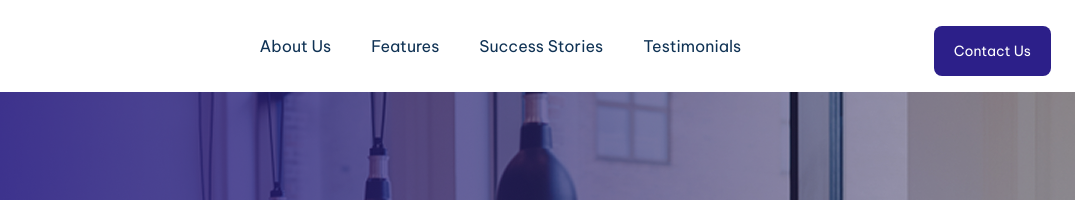
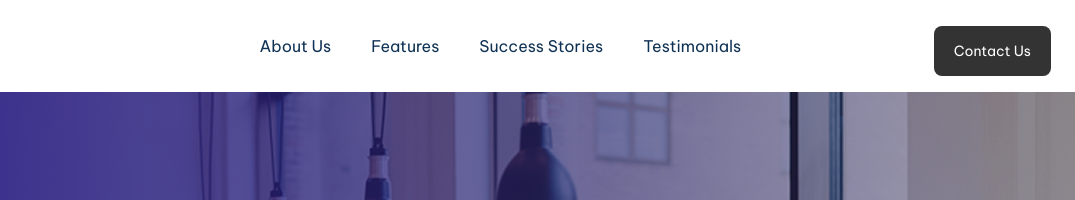
Before and after one commit to tarunfullstackdeveloper/Sourcein, a plain HTML site: page index.html in a window 1280 px wide. In both pictures the pointer is over the link "Contact Us". Shown: the top 200 px of the page, 205-1280 px from the left. Drawn offline with nearby package versions, Linux system fonts and the light colour scheme.

Commit message:
Update style.css

```diff
--- a/css/style.css
+++ b/css/style.css
@@ -425,3 +425,6 @@ footer p {
     padding: 1rem 0;
     margin-bottom: 0;text-align: center;font-weight: 600;
 }
+.theme-btn:hover, .nav-link.btn:hover {
+    background-color: #333;
+}
```
